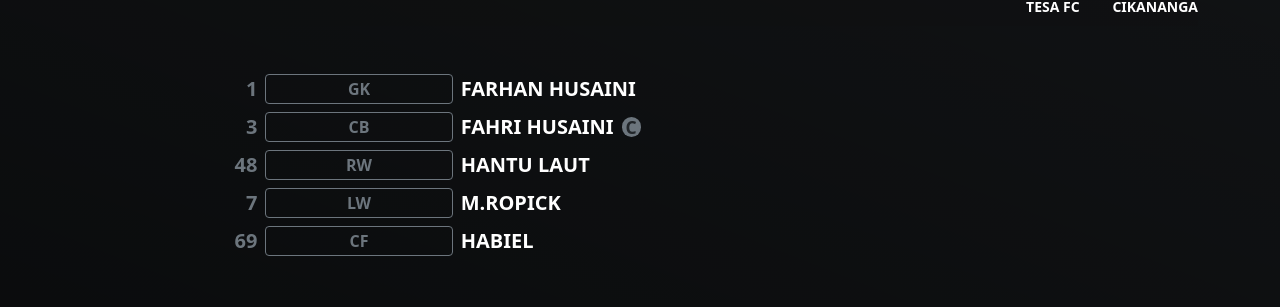
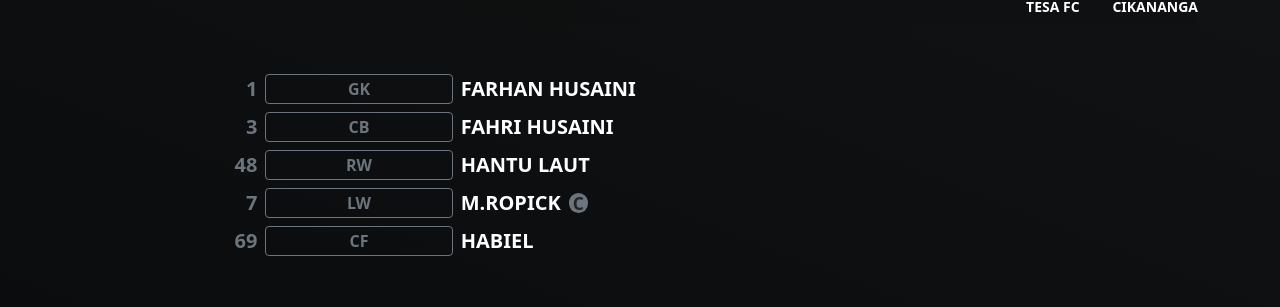
Before and after one commit to tesafc/www2, a Jekyll site: the page built from _matches/2022-03-12.md, in a window 1280 px wide. Shown: the part 817-1124 px from the top of the page. Built offline with Jekyll 4.4.1, drawn with Linux system fonts in a browser that asks for light colours; nearby versions of some CDN libraries.

Commit message:
Update 2022-03-12.md

```diff
--- a/_matches/2022-03-12.md
+++ b/_matches/2022-03-12.md
@@ -15,13 +15,13 @@ lineup:
   - name: fahri husaini
     no-punggung: 3
     position: cb
-    role: c
   - name: hantu laut
     no-punggung: 48
     position: rw
   - name: m.ropick
     no-punggung: 7
     position: lw
+    role: c
   - name: habiel
     no-punggung: 69
     position: cf
```
